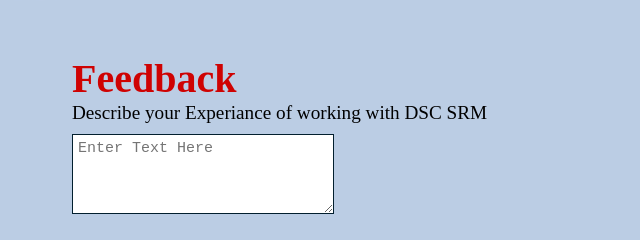
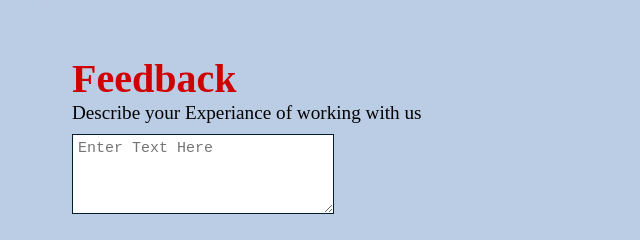
Before and after one commit to siddhant2u/survey_form, a plain HTML site: page index.html in a window 1280 px wide. Shown: the part 4299-4539 px from the top of the page, 320-960 px from the left. Drawn offline with Linux system fonts and the light colour scheme.

Commit message:
Update index.html

```diff
--- a/index.html
+++ b/index.html
@@ -173,7 +173,7 @@
   <fieldset>
     <div class="feedback">
         <h2>Feedback</h2>
-      <p>Describe your Experiance of working with DSC SRM</p>
+      <p>Describe your Experiance of working with us</p>
         <textarea rows="4" cols="50" placeholder="Enter Text Here"></textarea>
       <p>What do you want us to improve</p>
         <textarea rows="4" cols="50" placeholder="Enter Text Here"></textarea>
```
